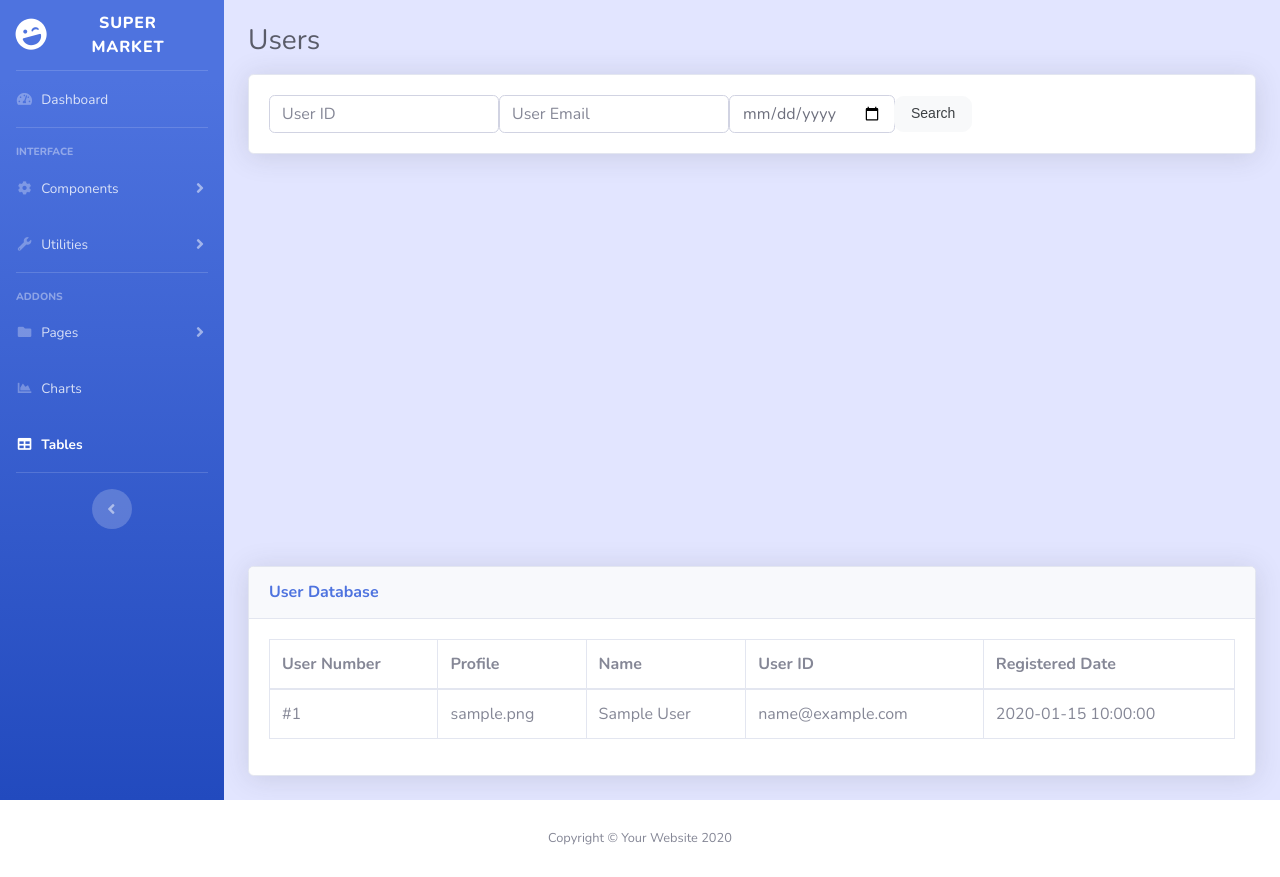
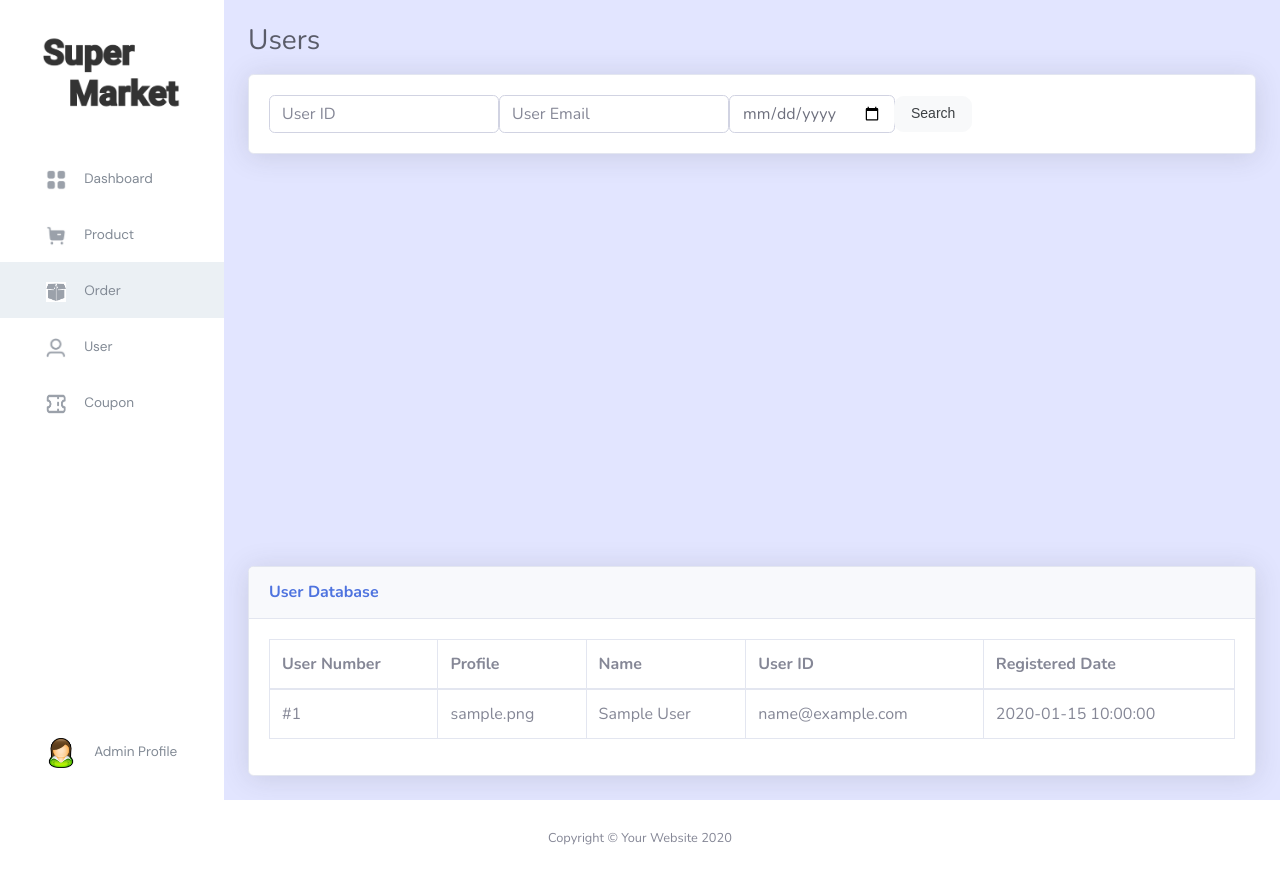
Before and after one commit to JeongyeongP/CAN302-Admin-Page, a PHP site: page /user.php in a window 1280 px wide. Run offline with PHP 8.4, Linux system fonts and the light colour scheme; tables that the repository leaves empty or names only in its code hold one stand-in row (values such as "Sample post"); some libraries are stand-ins or nearby versions.

Commit message:
Make sidebar uniform with Order and Product pages

```diff
--- a/user.php
+++ b/user.php
@@ -2,153 +2,72 @@
 <html lang="en">
 
 <head>
-
       <meta charset="utf-8">
       <meta http-equiv="X-UA-Compatible" content="IE=edge">
       <meta name="viewport" content="width=device-width, initial-scale=1, shrink-to-fit=no">
       <meta name="description" content="">
       <meta name="author" content="">
-
-
-    <title>Supermarket Users</title>
-
+      <title>SuperMarket Users</title>
       <!-- Custom fonts for this template -->
-    <link href="vendor/fontawesome-free/css/all.min.css" rel="stylesheet" type="text/css">
+      <!-- <link href="vendor/fontawesome-free/css/all.min.css" rel="stylesheet" type="text/css"> -->
       <link
          href="https://fonts.googleapis.com/css?family=Nunito:200,200i,300,300i,400,400i,600,600i,700,700i,800,800i,900,900i"
          rel="stylesheet">
-
       <!-- Custom styles for this template -->
       <link href="css/sb-admin-2.min.css" rel="stylesheet">
-
+      <link href='https://fonts.googleapis.com/css?family=DM Sans' rel='stylesheet'>
       <!-- Custom styles for this page -->
       <!-- <link href="vendor/datatables/dataTables.bootstrap4.min.css" rel="stylesheet"> -->
-
       <!-- Button Style -->
       <link href="css/buttonStyle.css" rel="stylesheet">
-
    </head>
-
 <body id="page-top">
 
     <!-- Page Wrapper -->
     <div id="wrapper">
 
         <!-- Sidebar -->
-        <ul class="navbar-nav bg-gradient-primary sidebar sidebar-dark accordion" id="accordionSidebar">
-
+        <ul class="navbar-nav sidebar sidebar" id="accordionSidebar">
             <!-- Sidebar - Brand -->
-            <a class="sidebar-brand d-flex align-items-center justify-content-center" href="index.html">
+            <a class="sidebar-brand d-flex align-items-center justify-content-center" style="height:150px" href="index.html" >
                <div class="sidebar-brand-icon rotate-n-15">
                   <i class="fas fa-laugh-wink"></i>
                </div>
-                <div class="sidebar-brand-text mx-3">Super Market</div>
+               <div class="sidebar-brand-text mx-3"><img src="images/supermarket.png" width="150px" /></div>
             </a>
-
-            <!-- Divider -->
-            <hr class="sidebar-divider my-0">
-
             <!-- Nav Item - Dashboard -->
             <li class="nav-item">
-                <a class="nav-link" href="index.html">
-                    <i class="fas fa-fw fa-tachometer-alt"></i>
-                    <span>Dashboard</span></a>
+               <a class="nav-link" href="dashboard.php">
+               <i class="fas fa-fw fa-tachometer-alt" style="margin-left:30px;"><img src="images/dashboard_icon.png" width="20px" height="20px;"></i>
+               <span style="font-family: DM Sans; color: #828a95; font-weight: medium; margin-left:10px">Dashboard</span></a>
             </li>
-
-            <!-- Divider -->
-            <hr class="sidebar-divider">
-
-            <!-- Heading -->
-            <div class="sidebar-heading">
-                Interface
-            </div>
-
-            <!-- Nav Item - Pages Collapse Menu -->
             <li class="nav-item">
-                <a class="nav-link collapsed" href="#" data-toggle="collapse" data-target="#collapseTwo"
-                    aria-expanded="true" aria-controls="collapseTwo">
-                    <i class="fas fa-fw fa-cog"></i>
-                    <span>Components</span>
+               <a class="nav-link" href="product.php">
+               <i class="fas fa-fw fa-tachometer-alt" style="margin-left:30px;"><img src="images/product_icon.png" width="20px" height="20px"></i>
+               <span style="font-family: DM Sans; color: #828a95; font-weight: medium; margin-left:10px">Product</span></a>
+            </li>
+            <li class="nav-item">
+               <a class="nav-link" href="order.php" style="background-color: #ebf0f4">
+               <i class="fas fa-fw fa-tachometer-alt" style="margin-left:30px;"><img src="images/order_icon.png" width="20px" height="20px"></i>
+               <span style="font-family: DM Sans; color: #828a95; font-weight: medium; margin-left:10px">Order</span></a>
+            </li>
+            <li class="nav-item">
+               <a class="nav-link" href="user.php">
+               <i class="fas fa-fw fa-tachometer-alt" style="margin-left:30px;"><img src="images/user_icon.png" width="20px" height="20px"></i>
+               <span style="font-family: DM Sans; color: #828a95; font-weight: medium; margin-left:10px">User</span></a>
+            </li>
+            <li class="nav-item">
+               <a class="nav-link" href="index.php">
+               <i class="fas fa-fw fa-tachometer-alt" style="margin-left:30px;"><img src="images/coupon_icon.png" width="20px" height="20px"></i>
+               <span style="font-family: DM Sans; color: #828a95; font-weight: medium; margin-left:10px">Coupon</span></a>
+            </li>
+            <!-- Admin Profile -->
+            <li class="nav-item mt-auto">
+               <a class="nav-link" href="admin_profile.php">
+               <i class="fas fa-fw fa-user" style="margin-left: 30px;"><img src="admin.jpeg" width="30px" height="30px"></i>
+               <span style="font-family: DM Sans; color: #828a95; font-weight: medium; margin-left:10px">Admin Profile</span>
                </a>
-                <div id="collapseTwo" class="collapse" aria-labelledby="headingTwo" data-parent="#accordionSidebar">
-                    <div class="bg-white py-2 collapse-inner rounded">
-                        <h6 class="collapse-header">Custom Components:</h6>
-                        <a class="collapse-item" href="buttons.html">Buttons</a>
-                        <a class="collapse-item" href="cards.html">Cards</a>
-                    </div>
-                </div>
             </li>
-
-            <!-- Nav Item - Utilities Collapse Menu -->
-            <li class="nav-item">
-                <a class="nav-link collapsed" href="#" data-toggle="collapse" data-target="#collapseUtilities"
-                    aria-expanded="true" aria-controls="collapseUtilities">
-                    <i class="fas fa-fw fa-wrench"></i>
-                    <span>Utilities</span>
-                </a>
-                <div id="collapseUtilities" class="collapse" aria-labelledby="headingUtilities"
-                    data-parent="#accordionSidebar">
-                    <div class="bg-white py-2 collapse-inner rounded">
-                        <h6 class="collapse-header">Custom Utilities:</h6>
-                        <a class="collapse-item" href="utilities-color.html">Colors</a>
-                        <a class="collapse-item" href="utilities-border.html">Borders</a>
-                        <a class="collapse-item" href="utilities-animation.html">Animations</a>
-                        <a class="collapse-item" href="utilities-other.html">Other</a>
-                    </div>
-                </div>
-            </li>
-
-            <!-- Divider -->
-            <hr class="sidebar-divider">
-
-            <!-- Heading -->
-            <div class="sidebar-heading">
-                Addons
-            </div>
-
-            <!-- Nav Item - Pages Collapse Menu -->
-            <li class="nav-item">
-                <a class="nav-link collapsed" href="#" data-toggle="collapse" data-target="#collapsePages"
-                    aria-expanded="true" aria-controls="collapsePages">
-                    <i class="fas fa-fw fa-folder"></i>
-                    <span>Pages</span>
-                </a>
-                <div id="collapsePages" class="collapse" aria-labelledby="headingPages" data-parent="#accordionSidebar">
-                    <div class="bg-white py-2 collapse-inner rounded">
-                        <h6 class="collapse-header">Login Screens:</h6>
-                        <a class="collapse-item" href="login.html">Login</a>
-                        <a class="collapse-item" href="register.html">Register</a>
-                        <a class="collapse-item" href="forgot-password.html">Forgot Password</a>
-                        <div class="collapse-divider"></div>
-                        <h6 class="collapse-header">Other Pages:</h6>
-                        <a class="collapse-item" href="404.html">404 Page</a>
-                        <a class="collapse-item" href="blank.html">Blank Page</a>
-                    </div>
-                </div>
-            </li>
-
-            <!-- Nav Item - Charts -->
-            <li class="nav-item">
-                <a class="nav-link" href="charts.html">
-                    <i class="fas fa-fw fa-chart-area"></i>
-                    <span>Charts</span></a>
-            </li>
-
-            <!-- Nav Item - Tables -->
-            <li class="nav-item active">
-                <a class="nav-link" href="tables.html">
-                    <i class="fas fa-fw fa-table"></i>
-                    <span>Tables</span></a>
-            </li>
-
-            <!-- Divider -->
-            <hr class="sidebar-divider d-none d-md-block">
-
-            <!-- Sidebar Toggler (Sidebar) -->
-            <div class="text-center d-none d-md-inline">
-                <button class="rounded-circle border-0" id="sidebarToggle"></button>
-            </div>
-
          </ul>
         <!-- End of Sidebar -->
 
```
Also changed, not shown: user-details.php (+36 -94 lines). Lines whose indentation alone changed are shown as unchanged.
